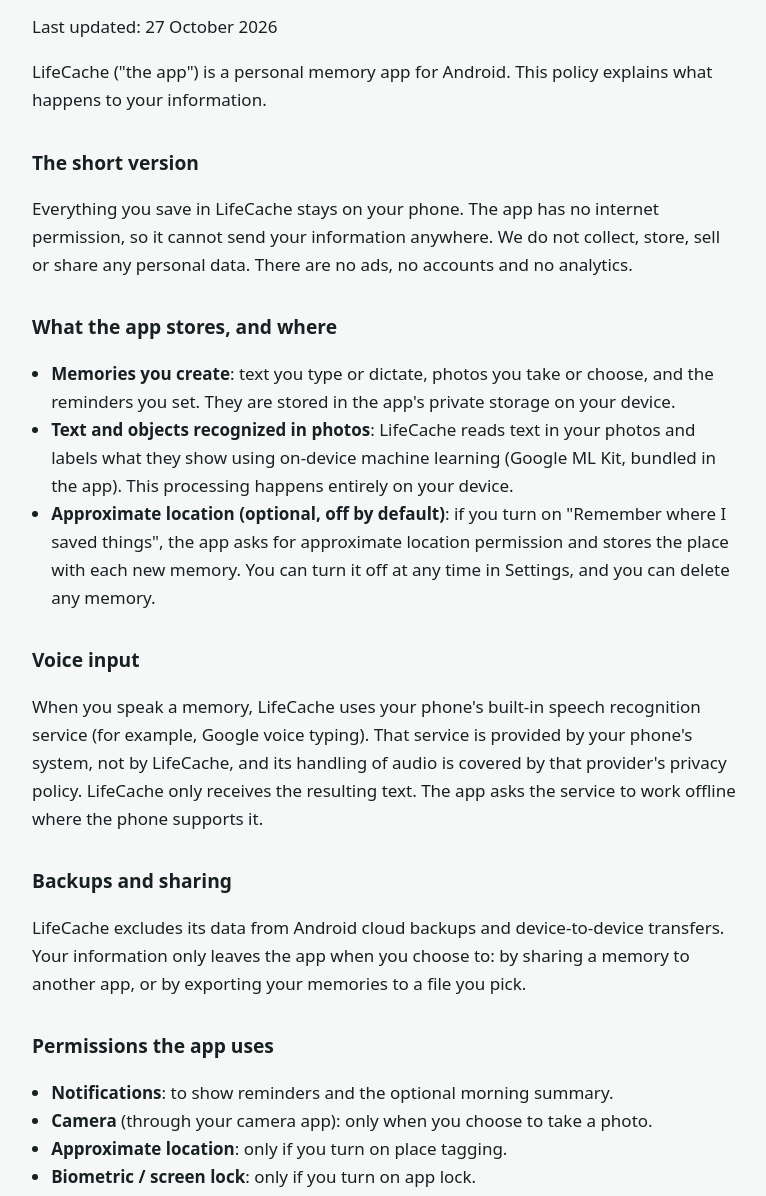
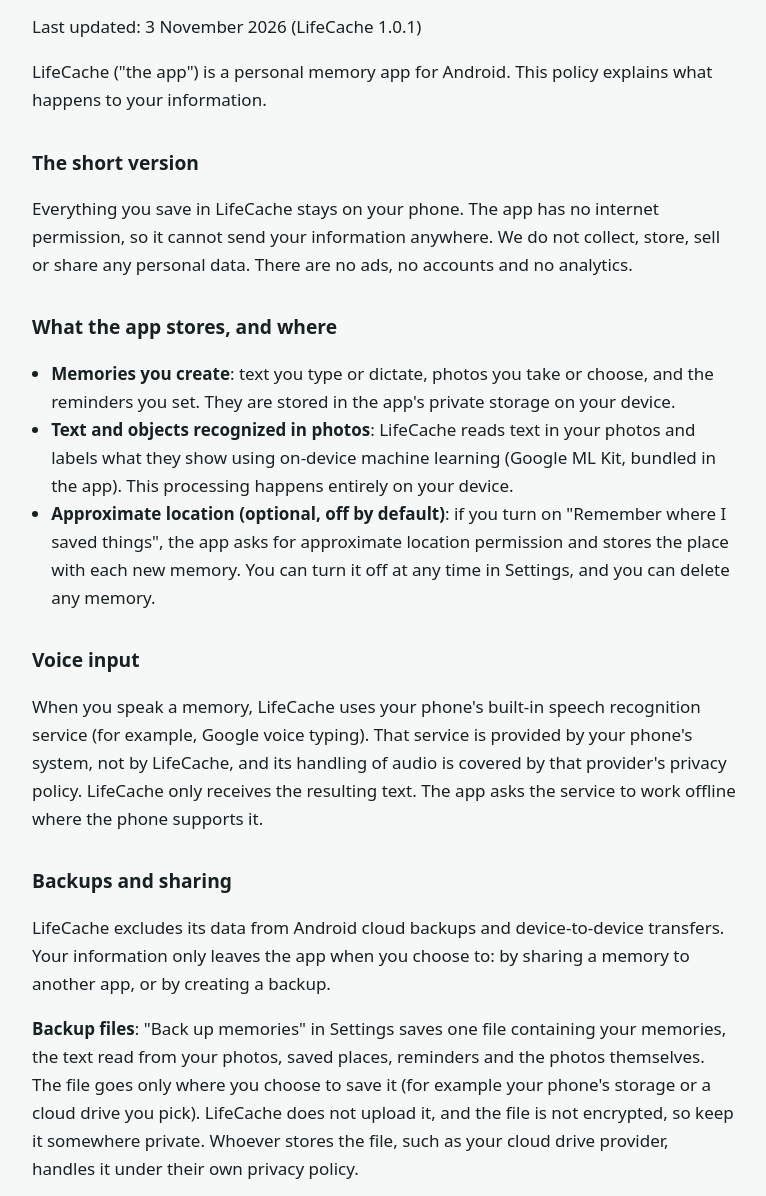
Before and after one commit to masseibrahimi/lifecache-privacy, a plain HTML site: page index.html in a window 1280 px wide. Shown: the part 90-1286 px from the top of the page, without its empty margins (256-1022 px from the left). Drawn offline with Linux system fonts and the light colour scheme.

Commit message:
Privacy policy for 1.0.1: backup files and restore (#1)
Claude-Session: https://claude.ai/code/session_016G6Q347nNd9RTtc4GL6xEa

Co-authored-by: Claude <noreply@anthropic.com>

```diff
--- a/index.html
+++ b/index.html
@@ -12,7 +12,7 @@ p,li{color:var(--fg)} ul{padding-left:1.2rem}
 a{color:var(--accent)}
 </style></head><body><main>
 <h1>LifeCache Privacy Policy</h1>
-<p>Last updated: 27 October 2026</p>
+<p>Last updated: 3 November 2026 (LifeCache 1.0.1)</p>
 <p>LifeCache (&quot;the app&quot;) is a personal memory app for Android. This policy explains what happens to your information.</p>
 <h2>The short version</h2>
 <p>Everything you save in LifeCache stays on your phone. The app has no internet permission, so it cannot send your information anywhere. We do not collect, store, sell or share any personal data. There are no ads, no accounts and no analytics.</p>
@@ -25,7 +25,9 @@ a{color:var(--accent)}
 <h2>Voice input</h2>
 <p>When you speak a memory, LifeCache uses your phone&#x27;s built-in speech recognition service (for example, Google voice typing). That service is provided by your phone&#x27;s system, not by LifeCache, and its handling of audio is covered by that provider&#x27;s privacy policy. LifeCache only receives the resulting text. The app asks the service to work offline where the phone supports it.</p>
 <h2>Backups and sharing</h2>
-<p>LifeCache excludes its data from Android cloud backups and device-to-device transfers. Your information only leaves the app when you choose to: by sharing a memory to another app, or by exporting your memories to a file you pick.</p>
+<p>LifeCache excludes its data from Android cloud backups and device-to-device transfers. Your information only leaves the app when you choose to: by sharing a memory to another app, or by creating a backup.</p>
+<p><strong>Backup files</strong>: &quot;Back up memories&quot; in Settings saves one file containing your memories, the text read from your photos, saved places, reminders and the photos themselves. The file goes only where you choose to save it (for example your phone&#x27;s storage or a cloud drive you pick). LifeCache does not upload it, and the file is not encrypted, so keep it somewhere private. Whoever stores the file, such as your cloud drive provider, handles it under their own privacy policy.</p>
+<p><strong>Restoring</strong>: &quot;Restore from a backup&quot; reads a backup file you pick and adds its memories and photos to the app on your device. Nothing is sent anywhere during a restore.</p>
 <h2>Permissions the app uses</h2>
 <ul>
 <li><strong>Notifications</strong>: to show reminders and the optional morning summary.</li>
```
